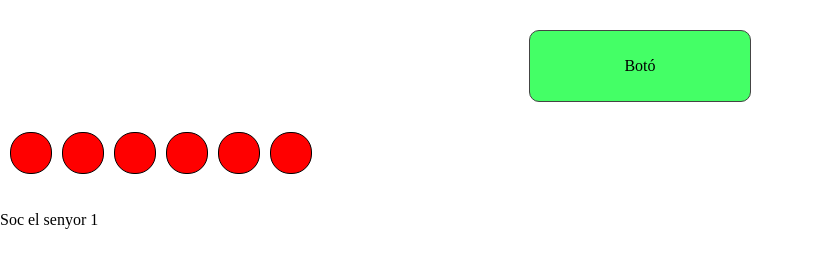
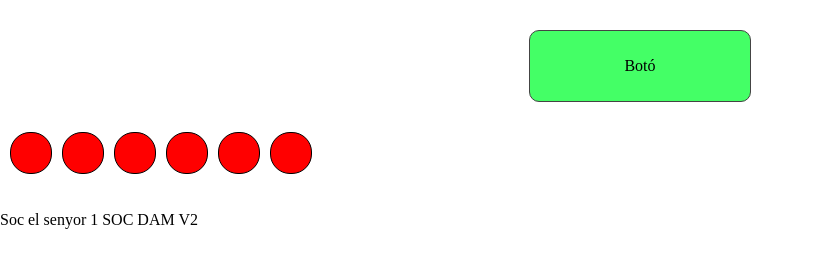
Before and after one commit to bernatorellana/dam2, a plain HTML site: page src/index.html in a window 1280 px wide. Shown: the whole page, without its empty margins (0-813 px from the left). Drawn offline with Linux system fonts and the light colour scheme.

Commit message:
Canvi DAM2

```diff
--- a/src/index.html
+++ b/src/index.html
@@ -26,6 +26,9 @@
         </div>
     </div>Soc el senyor 1 </div>
 
+
+
+	</div> SOC DAM V2</div>
 </body>
 
 </html>
```
